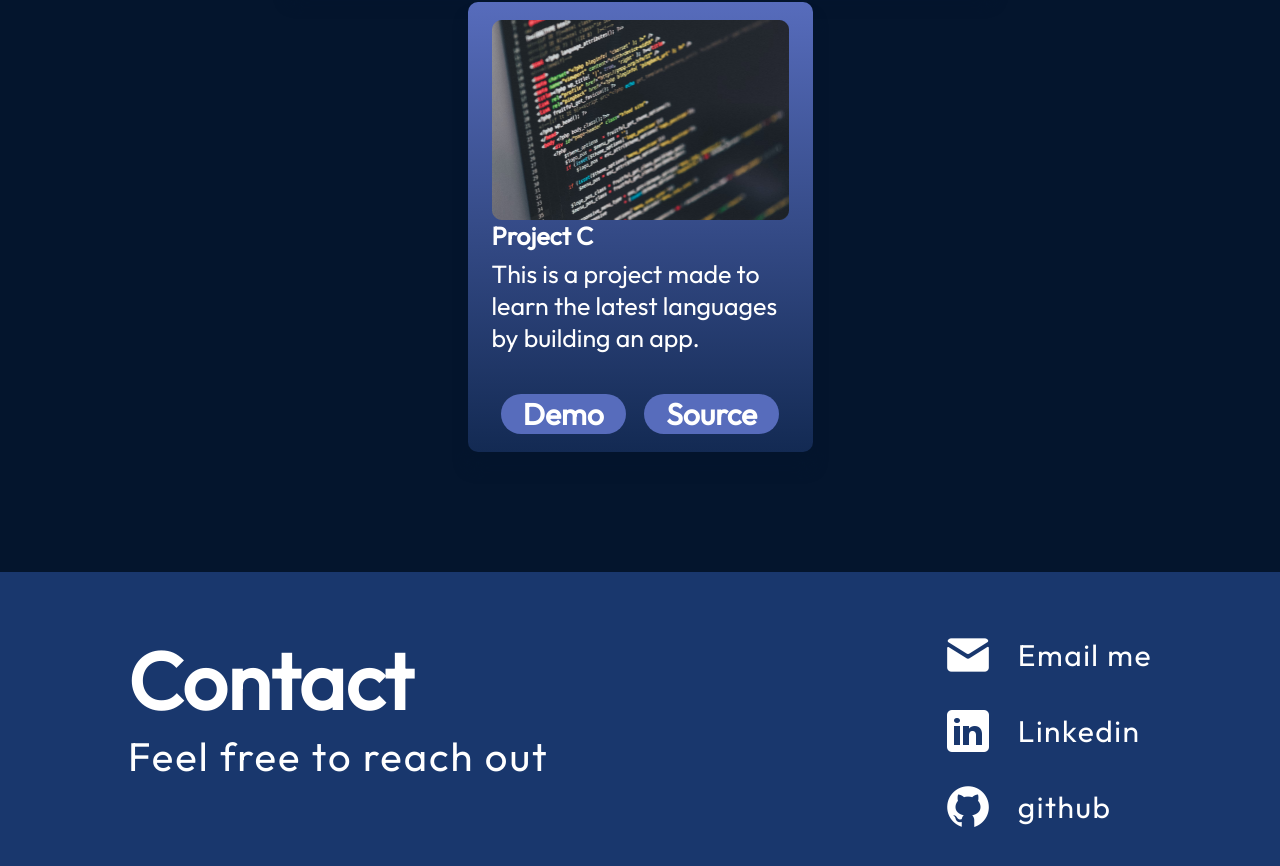
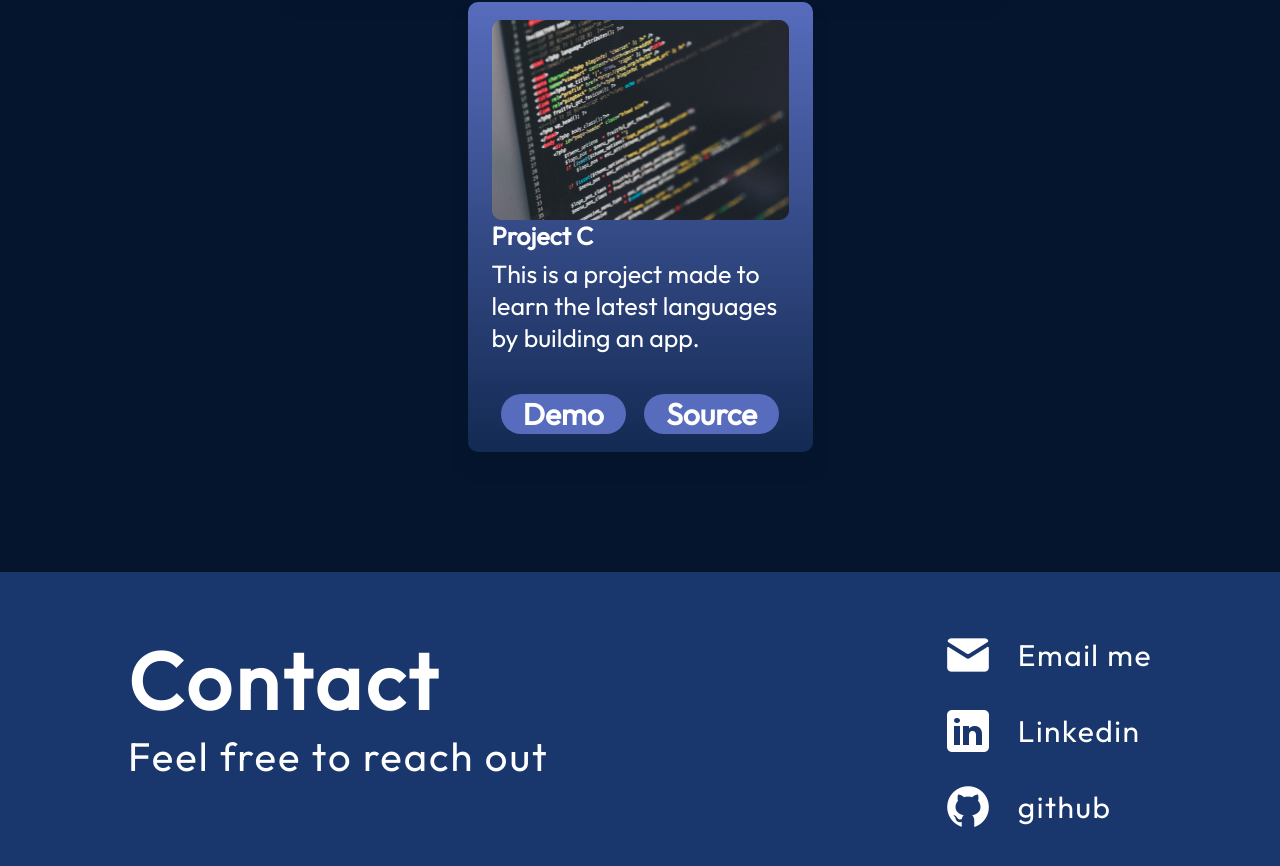
Before and after one commit to thallberg/my-portfolio, a React app: page / in a window 1280 px wide. Shown: the part 2692-3558 px from the top of the page. Built offline with nearby package versions, Linux system fonts and the light colour scheme; the HTML template or start-up script is replaced by a standard one.

Commit message:
contact.css

```diff
--- a/src/components/Contact/Contact.module.css
+++ b/src/components/Contact/Contact.module.css
@@ -15,7 +15,7 @@
 .text h2 {
   font-size: 80px;
   font-weight: 700;
-  letter-spacing: 4ps;
+  letter-spacing: 4px;
 }
 
 .text p {
```
